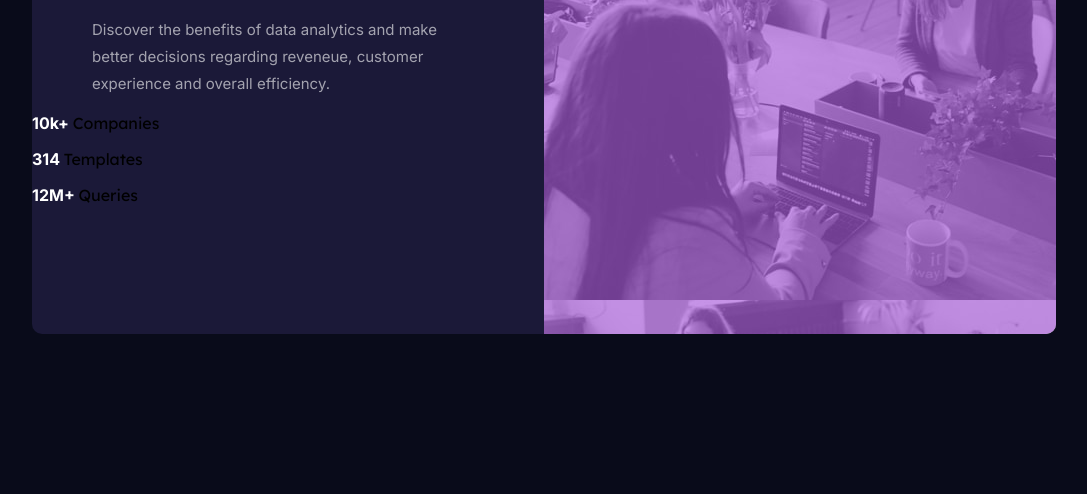
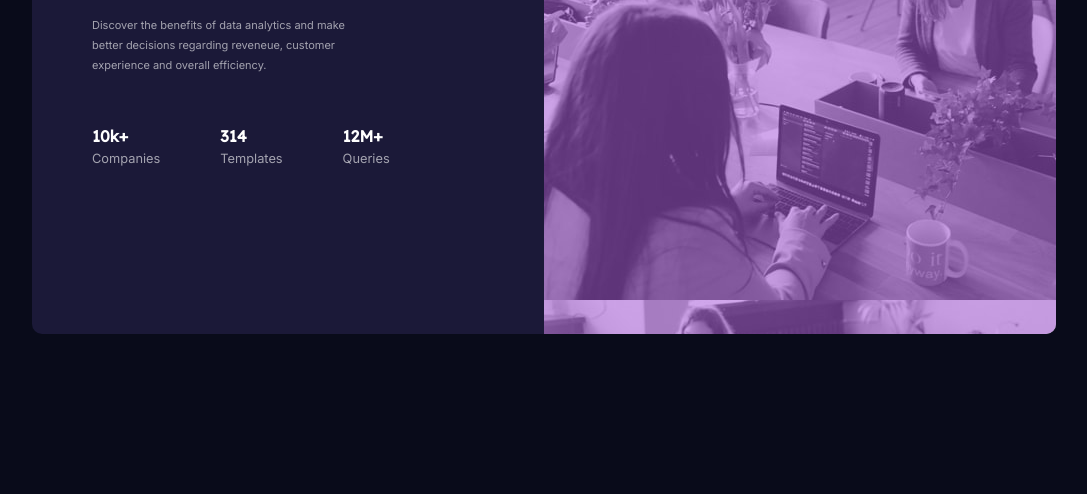
Before and after one commit to shemjay/Stats-preview-Card-Newbie-, a plain HTML site: page stats-preview-card-component-main/index.html in a window 1280 px wide. Shown: the part 306-800 px from the top of the page, without its empty margins (96-1183 px from the left). Drawn offline with Linux system fonts and the light colour scheme.

Commit message:
Final commit

```diff
--- a/stats-preview-card-component-main/index.html
+++ b/stats-preview-card-component-main/index.html
@@ -22,9 +22,20 @@
           better decisions regarding reveneue, customer</br>
           experience and overall efficiency.</p>
           <!-- Text below body-->
-          <p class = "body-text"><span class = "body-text-span"> 10k+ </span> Companies</p>
-          <p  class = "body-text"><span class = "body-text-span"> 314 </span> Templates</p>
-          <p  class = "body-text"><span class = "body-text-span"> 12M+ </span> Queries</p>
+          <div class = "content-lower-body">
+            <div>
+              <h3>10k+</h3>
+              <p>Companies</p>
+            </div>
+            <div>
+              <h3>314</h3>
+              <p>Templates</p>
+            </div>
+            <div>
+              <h3>12M+</h3>
+              <p>Queries</p>
+            </div>
+          </div>
       </div>
 
       <!-- Image wrapper-->
--- a/stats-preview-card-component-main/styles.css
+++ b/stats-preview-card-component-main/styles.css
@@ -41,7 +41,7 @@ body, html {
     left: 0;
     height:100%;
     width: 100%;
-    background: rgba(170, 92, 219, 0.664); /* The color of the image is not accurate yet */
+    background: rgba(170, 92, 219, 0.546); /* The color of the image is not accurate yet */
 }
 
 .content-title {
@@ -59,9 +59,9 @@ body, html {
 .content-body-text {
     font-family: 'Inter';
     color: hsla(0, 0%, 100%, 0.6);
-    padding: 0px 0px 0px 60px;
+    padding: 0px 0px 10px 60px;
     font-weight: 400;
-    font-size: 15px; /* Body text is protuding to the right past the title unlike the style guide */
+    font-size: 11px; /* Body text is protuding to the right past the title unlike the style guide */
     line-height: 1.8;
 }
 
@@ -73,7 +73,30 @@ body, html {
 }
 
 .body-text- {
-    /*font-family: 'Lexend-Deca';
+    font-family: 'Lexend-Deca';
     font-weight: 400;
     color: hsla(0, 0%, 100%, 0.75);
 }
+
+.content-lower-body {
+    display: flex;
+}
+
+.content-lower-body h3{
+    font-size: 1em;
+    line-height: 0.5;
+    font-weight: 700;
+    color: hsl(0, 0%, 100%);
+    padding-left: 60px;
+    padding-top: 20px;
+}
+
+.content-lower-body p{
+    font-family: 'Inter';
+    font-size: 0.8em;
+    font-weight: 400;
+    line-height: 0.5;
+    color: hsla(0, 0%, 100%, 0.6);
+    padding-left: 60px;
+
+}
```
